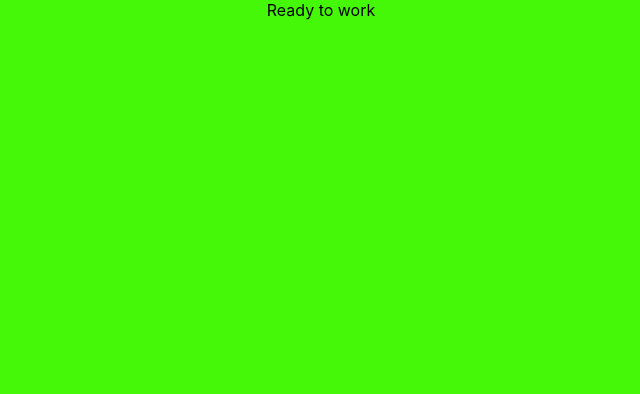
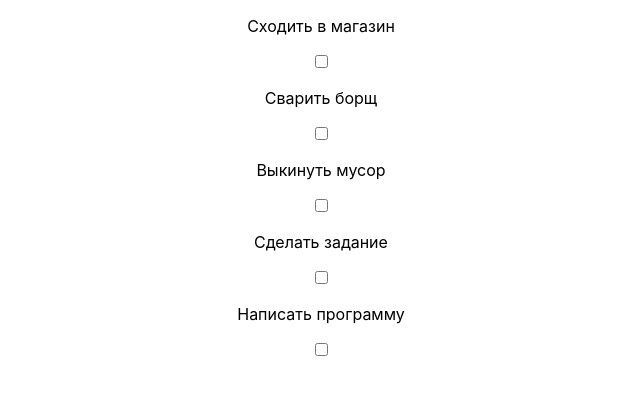
Before and after one commit to DrusMarkonii/TODO-LIST, a React (Create React App) app: page / in a window 1280 px wide. Shown: the top 394 px of the page, without its empty margins (319-959 px from the left). Built offline with nearby package versions, Linux system fonts and the light colour scheme.

Commit message:
add classes component

```diff
--- a/src/App.js
+++ b/src/App.js
@@ -1,12 +1,43 @@
-import './App.css';
-import './scss/app.scss';
+import { Component } from "react";
+import "./App.css";
+import "./scss/app.scss";
+import ToDoItem from "./ToDoItem/ToDoItem";
+import todosData from "./ToDoItem/todosData";
 
-function App() {
-  return (
-    <div className="App">
-      Ready to work
-    </div>
-  );
+class App extends Component {
+  constructor() {
+    super();
+    this.state = {
+      todoItem : todosData
+    }
+  }
+
+  handleChange = (id) => {
+    console.log("Значение поменялось", id);
+  };
+
+  render() {
+    const {todoItem} = this.state;
+    const activeTasks = todoItem.map(item => {
+      return (
+        <ToDoItem
+          key={item.id}
+          description={item.description}
+          completed={item.complited}
+          handleChange={() => {
+            this.handleChange(item.id);
+          }}
+        />
+      );
+    })
+
+    return (
+      <div className="App">
+        {activeTasks}
+      </div>
+    )
+
+  }
 }
 
 export default App;
--- /dev/null
+++ b/src/ToDoItem/ToDoItem.js
@@ -0,0 +1,22 @@
+import React from "react";
+
+const ToDoItem = props => {
+    return (
+        <div className="todo-item">
+            <div className="description-wrapper">
+                <p>
+                    {props.description}
+                </p>
+            </div>
+            <div className="input-wrapper">
+                <input
+                    type="checkbox"
+                    defaultChecked = {props.completed}
+                    onChange = {props.handleChange}
+                />
+            </div>
+        </div>
+    )
+}
+
+export default ToDoItem
--- /dev/null
+++ b/src/ToDoItem/todosData.js
@@ -0,0 +1,31 @@
+import React from "react";
+
+const todosData = [
+    {
+        id: 0,
+        description: 'Сходить в магазин',
+        complited: false
+    },
+    {
+        id: 1,
+        description: 'Сварить борщ',
+        complited: false
+    },
+    {
+        id: 2,
+        description: 'Выкинуть мусор',
+        complited: false
+    },
+    {
+        id: 3,
+        description: 'Сделать задание',
+        complited: false
+    },
+    {
+        id: 4,
+        description: 'Написать программу',
+        complited: false
+    }
+]
+
+export default todosData
--- a/src/scss/app.scss
+++ b/src/scss/app.scss
@@ -1,5 +1,5 @@
-$green: rgb(68, 248, 8);
+// $green: rgb(68, 248, 8);
 
-body {
-    background-color: $green;
-}
+// body {
+//     background-color: $green;
+// }
```
